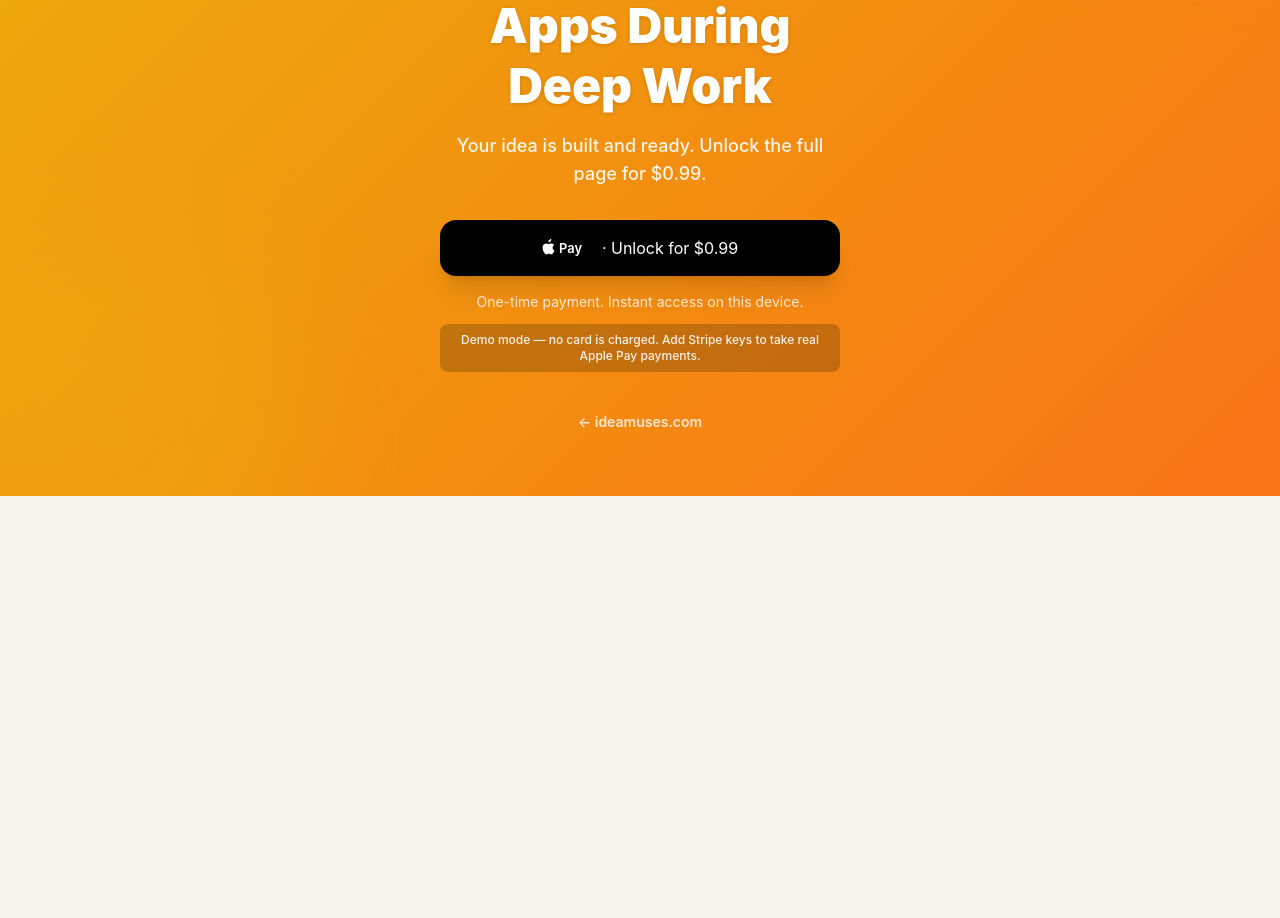
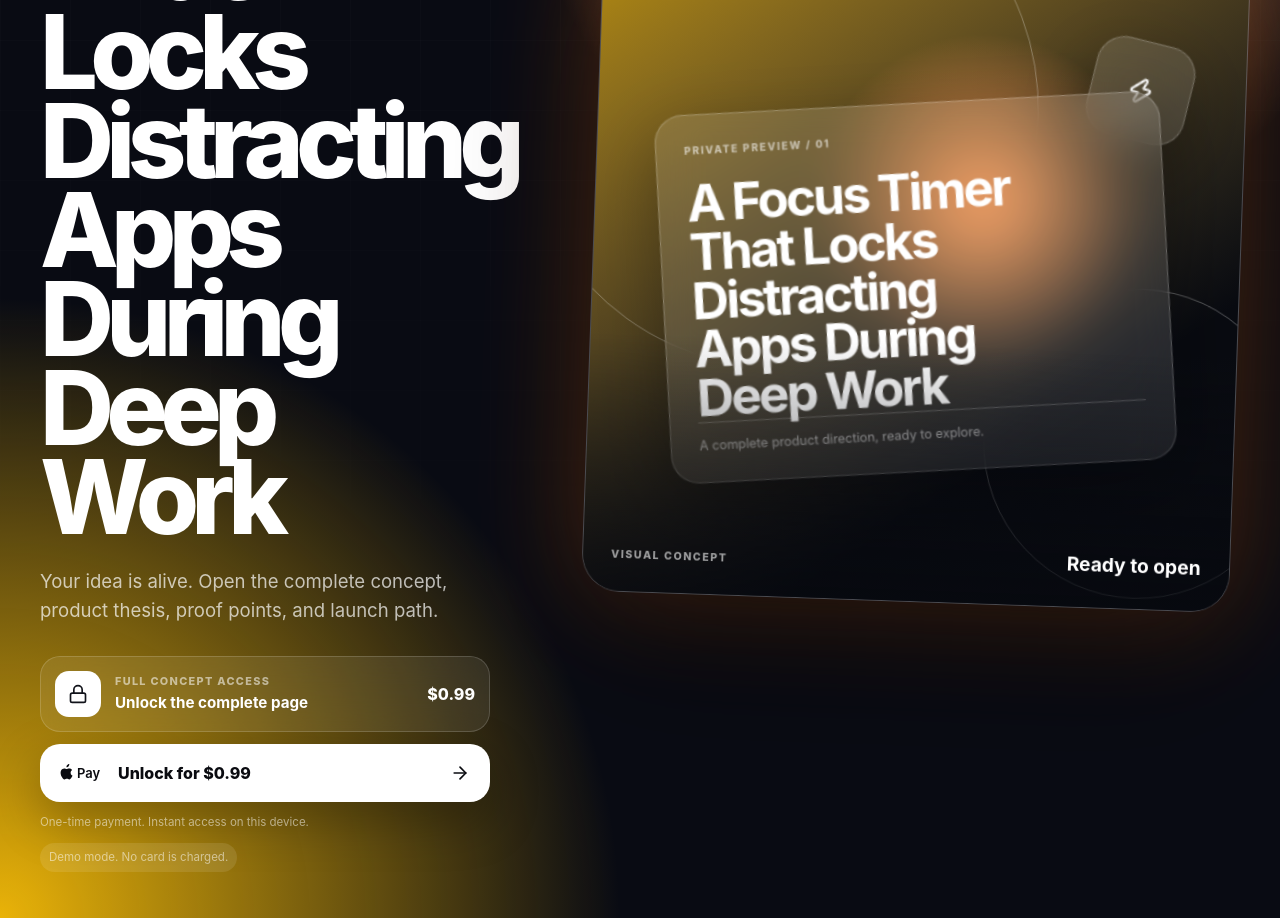
Before and after one commit to machine0005-a11y/openaitpm, a Next.js app: page /a-focus-timer-that-locks-distracting-apps-during-deep-work in a window 1280 px wide. Shown: the part 380-1298 px from the top of the page. Before the commit the page ends 876 px from the top, so only its background shows below. Built offline with nearby package versions, Linux system fonts and the light colour scheme; no server answers.

Commit message:
feat: make public idea previews visually rich

```diff
--- a/src/app/[ideaName]/page.tsx
+++ b/src/app/[ideaName]/page.tsx
@@ -42,6 +42,7 @@ export default async function IdeaRoute({ params }: IdeaRouteProps) {
         theme={{ from: theme.from, to: theme.to, ink: theme.ink }}
         priceLabel={PRICE_LABEL}
         demo={!stripeConfigured()}
+        heroImage={idea.heroImage}
       />
     );
   }
--- a/src/app/globals.css
+++ b/src/app/globals.css
@@ -100,9 +100,33 @@ textarea:focus-visible {
 .idea-pointer { position: absolute; right: 42px; bottom: 80px; width: 42px; height: 42px; filter: drop-shadow(0 4px 10px rgba(0,0,0,.4)); transform: rotate(-12deg); }
 .idea-audience-card { border-radius: 28px; transform: rotate(2deg); }
 
+.locked-preview { --idea-from: #7c3aed; --idea-to: #db2777; position: relative; min-height: 100vh; overflow: hidden; color: white; background: radial-gradient(circle at 75% 15%, color-mix(in srgb, var(--idea-to) 70%, white), transparent 30%), radial-gradient(circle at 0 100%, var(--idea-from), transparent 34%), #090b13; }
+.locked-preview-wrap { position: relative; z-index: 1; max-width: 1380px; min-height: 100vh; margin: 0 auto; padding: 28px 40px 46px; }
+.locked-preview-layout { display: grid; min-height: calc(100vh - 100px); align-items: center; gap: clamp(48px, 8vw, 120px); grid-template-columns: minmax(0, .82fr) minmax(430px, 1.18fr); }
+.locked-preview-copy h1 { max-width: 720px; margin-top: 24px; font-size: clamp(4.2rem, 8vw, 8.5rem); font-weight: 850; line-height: .87; letter-spacing: -.075em; text-wrap: balance; }
+.locked-preview-copy > p:not(.idea-kicker):not(.locked-fine-print):not(.locked-demo) { max-width: 590px; margin-top: 24px; color: rgba(255,255,255,.7); font-size: 1.16rem; line-height: 1.6; }
+.locked-offer-card { display: flex; max-width: 590px; align-items: center; gap: 14px; margin-top: 30px; border: 1px solid rgba(255,255,255,.16); border-radius: 20px; padding: 14px; background: rgba(255,255,255,.08); backdrop-filter: blur(18px); }
+.locked-offer-icon { display: grid; width: 46px; height: 46px; flex: 0 0 auto; place-items: center; border-radius: 14px; background: white; color: #11131a; }
+.locked-offer-card div:nth-child(2) { display: flex; min-width: 0; flex-direction: column; }
+.locked-offer-card span { color: rgba(255,255,255,.55); font-size: .68rem; font-weight: 800; letter-spacing: .12em; text-transform: uppercase; }
+.locked-offer-card strong { margin-top: 3px; font-size: .95rem; }
+.locked-offer-card .locked-price { margin-left: auto; color: white; font-size: 1rem; letter-spacing: 0; }
+.locked-pay-button { display: flex; width: 100%; max-width: 590px; align-items: center; justify-content: center; gap: 10px; margin-top: 12px; border: 0; border-radius: 20px; padding: 17px 20px; background: white; color: #0a0b10; font-size: 1rem; font-weight: 800; box-shadow: 0 18px 50px rgba(0,0,0,.28); cursor: pointer; transition: transform .2s ease, box-shadow .2s ease; }
+.locked-pay-button:hover { transform: translateY(-3px); box-shadow: 0 24px 60px rgba(0,0,0,.34); }
+.locked-pay-button:disabled { cursor: wait; opacity: .65; }
+.locked-fine-print, .locked-demo { margin-top: 12px; color: rgba(255,255,255,.52); font-size: .72rem; }
+.locked-demo { display: inline-block; border-radius: 999px; padding: 6px 9px; background: rgba(255,255,255,.1); }
+.locked-visual { position: relative; min-height: min(720px, calc(100vh - 150px)); overflow: hidden; border: 1px solid rgba(255,255,255,.2); border-radius: 38px; background: rgba(255,255,255,.08); box-shadow: 0 60px 140px rgba(0,0,0,.46), 0 0 110px color-mix(in srgb, var(--idea-to) 35%, transparent); transform: rotate(2deg); }
+.locked-visual::after { content: ""; position: absolute; inset: 0; background: linear-gradient(to top, rgba(6,8,14,.78), transparent 40%); pointer-events: none; }
+.locked-visual-label { position: absolute; z-index: 2; right: 28px; bottom: 28px; left: 28px; display: flex; align-items: end; justify-content: space-between; }
+.locked-visual-label span { color: rgba(255,255,255,.6); font-size: .66rem; font-weight: 800; letter-spacing: .15em; text-transform: uppercase; }
+.locked-visual-label strong { font-size: 1.2rem; }
+
 @media (max-width: 960px) {
   .idea-hero-layout { grid-template-columns: 1fr; padding-top: 70px; }
   .idea-visual-shell { min-height: 460px; transform: none; }
+  .locked-preview-layout { grid-template-columns: 1fr; padding-top: 72px; }
+  .locked-visual { min-height: 540px; transform: none; }
 }
 
 @media (max-width: 620px) {
@@ -113,4 +137,9 @@ textarea:focus-visible {
   .idea-art-card-main { top: 105px; right: 32px; left: 32px; min-height: 190px; padding: 22px; }
   .idea-art-card-back { top: 38px; right: 25px; }
   .idea-visual-caption { right: 18px; bottom: 18px; left: 18px; }
+  .locked-preview-wrap { padding: 22px 20px 30px; }
+  .locked-preview-layout { padding-top: 54px; }
+  .locked-preview-copy h1 { font-size: clamp(3.7rem, 19vw, 5.8rem); }
+  .locked-visual { min-height: 400px; border-radius: 24px; }
+  .locked-visual-label { right: 18px; bottom: 18px; left: 18px; }
 }
--- a/src/components/ideas/Paywall.tsx
+++ b/src/components/ideas/Paywall.tsx
@@ -2,7 +2,8 @@
 
 import { useState } from "react";
 import Link from "next/link";
-import { Lock, Sparkles } from "lucide-react";
+import Image from "next/image";
+import { ArrowRight, Lock, Orbit, Sparkles, Zap } from "lucide-react";
 
 type PaywallProps = {
   slug: string;
@@ -10,6 +11,7 @@ type PaywallProps = {
   theme: { from: string; to: string; ink: string };
   priceLabel: string;
   demo: boolean;
+  heroImage?: string | null;
 };
 
 // Apple Pay glyph (official mark style, drawn inline so no external asset).
@@ -22,10 +24,9 @@ function ApplePayMark() {
   );
 }
 
-export function Paywall({ slug, name, theme, priceLabel, demo }: PaywallProps) {
+export function Paywall({ slug, name, theme, priceLabel, demo, heroImage }: PaywallProps) {
   const [loading, setLoading] = useState(false);
   const [error, setError] = useState("");
-  const grad = `linear-gradient(135deg, ${theme.from} 0%, ${theme.to} 100%)`;
 
   async function unlock() {
     setLoading(true);
@@ -52,57 +53,56 @@ export function Paywall({ slug, name, theme, priceLabel, demo }: PaywallProps) {
   }
 
   return (
-    <main className="relative min-h-screen overflow-hidden" style={{ background: grad }}>
-      <div aria-hidden className="pointer-events-none absolute -right-24 -top-24 h-96 w-96 rounded-full opacity-40 blur-3xl" style={{ background: theme.to }} />
-      <div aria-hidden className="pointer-events-none absolute -bottom-32 -left-20 h-96 w-96 rounded-full opacity-30 blur-3xl" style={{ background: theme.from }} />
+    <main className="locked-preview" style={{ "--idea-from": theme.from, "--idea-to": theme.to } as React.CSSProperties}>
+      <div aria-hidden className="idea-hero-grid" />
+      <div className="locked-preview-wrap">
+        <Link href="/" className="idea-brand">
+          <span className="idea-brand-mark"><Orbit aria-hidden className="h-4 w-4" /></span>
+          ideamuses
+        </Link>
 
-      <div className="relative mx-auto flex min-h-screen max-w-md flex-col items-center justify-center px-6 py-16 text-center">
-        <div className="grid h-16 w-16 place-items-center rounded-2xl bg-white/20 backdrop-blur-sm">
-          <Lock aria-hidden className="h-8 w-8 text-white" />
+        <div className="locked-preview-layout">
+          <section className="locked-preview-copy">
+            <p className="idea-kicker"><Sparkles aria-hidden className="h-3.5 w-3.5" /> Built from one text</p>
+            <h1>{name}</h1>
+            <p>Your idea is alive. Open the complete concept, product thesis, proof points, and launch path.</p>
+
+            <div className="locked-offer-card">
+              <div className="locked-offer-icon"><Lock aria-hidden className="h-5 w-5" /></div>
+              <div>
+                <span>Full concept access</span>
+                <strong>Unlock the complete page</strong>
+              </div>
+              <span className="locked-price">{priceLabel}</span>
+            </div>
+
+            <button onClick={unlock} disabled={loading} className="locked-pay-button">
+              {loading ? "Starting…" : <><ApplePayMark /><span>Unlock for {priceLabel}</span><ArrowRight className="ml-auto h-5 w-5" /></>}
+            </button>
+            <p className="locked-fine-print">One-time payment. Instant access on this device.</p>
+            {demo ? <p className="locked-demo">Demo mode. No card is charged.</p> : null}
+            {error ? <p className="mt-3 text-sm font-semibold text-white">{error}</p> : null}
+          </section>
+
+          <section className="locked-visual">
+            {heroImage ? (
+              <Image src={heroImage} alt={`Visual concept for ${name}`} fill priority sizes="(max-width: 900px) 100vw, 50vw" className="object-cover" />
+            ) : (
+              <div className="idea-fallback-art" aria-label={`Visual concept for ${name}`}>
+                <div className="idea-orbit idea-orbit-one" />
+                <div className="idea-orbit idea-orbit-two" />
+                <div className="idea-art-card idea-art-card-back"><Zap className="h-7 w-7" /></div>
+                <div className="idea-art-card idea-art-card-main">
+                  <span>PRIVATE PREVIEW / 01</span>
+                  <strong>{name}</strong>
+                  <div className="idea-art-line" />
+                  <small>A complete product direction, ready to explore.</small>
+                </div>
+              </div>
+            )}
+            <div className="locked-visual-label"><span>Visual concept</span><strong>Ready to open</strong></div>
+          </section>
         </div>
-
-        <p className="mt-6 inline-flex items-center gap-1.5 rounded-full bg-white/90 px-3 py-1 text-xs font-bold uppercase tracking-wide" style={{ color: theme.ink }}>
-          <Sparkles aria-hidden className="h-3.5 w-3.5" />
-          Idea locked
-        </p>
-
-        <h1 className="mt-5 text-4xl font-black leading-tight text-white drop-shadow-sm md:text-5xl">
-          {name}
-        </h1>
-        <p className="mt-4 text-lg font-medium text-white/90">
-          Your idea is built and ready. Unlock the full page for {priceLabel}.
-        </p>
-
-        <button
-          onClick={unlock}
-          disabled={loading}
-          className="mt-8 inline-flex w-full items-center justify-center gap-2 rounded-2xl bg-black px-6 py-4 text-lg font-semibold text-white shadow-xl transition hover:-translate-y-0.5 disabled:opacity-60"
-        >
-          {loading ? (
-            "Starting…"
-          ) : (
-            <>
-              <ApplePayMark />
-              <span className="ml-1">· Unlock for {priceLabel}</span>
-            </>
-          )}
-        </button>
-
-        <p className="mt-4 text-sm text-white/80">
-          One-time payment. Instant access on this device.
-        </p>
-
-        {demo ? (
-          <p className="mt-3 rounded-lg bg-black/20 px-3 py-2 text-xs font-medium text-white/90">
-            Demo mode — no card is charged. Add Stripe keys to take real Apple Pay payments.
-          </p>
-        ) : null}
-
-        {error ? <p className="mt-3 text-sm font-semibold text-white">{error}</p> : null}
-
-        <Link href="/" className="mt-10 text-sm font-semibold text-white/80 underline-offset-4 hover:underline">
-          ← ideamuses.com
-        </Link>
       </div>
     </main>
   );
```
